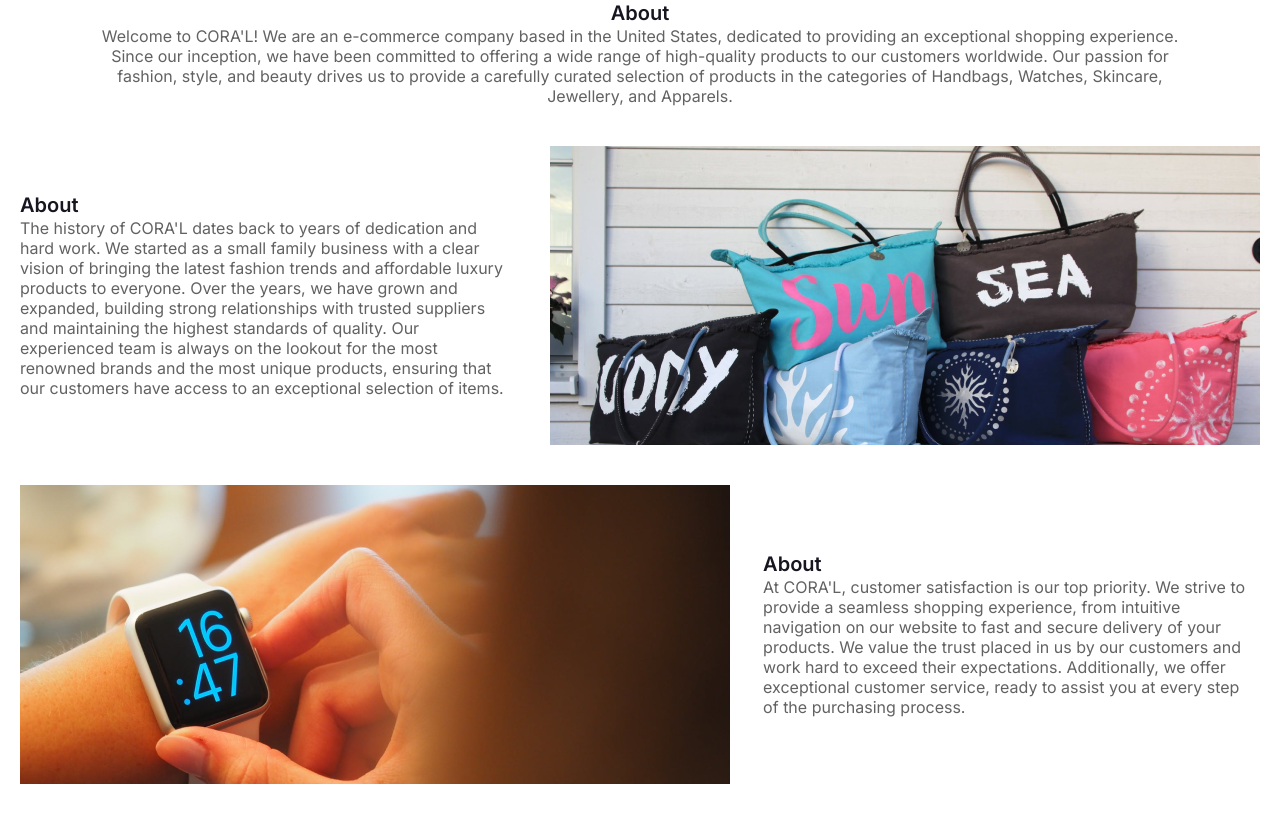
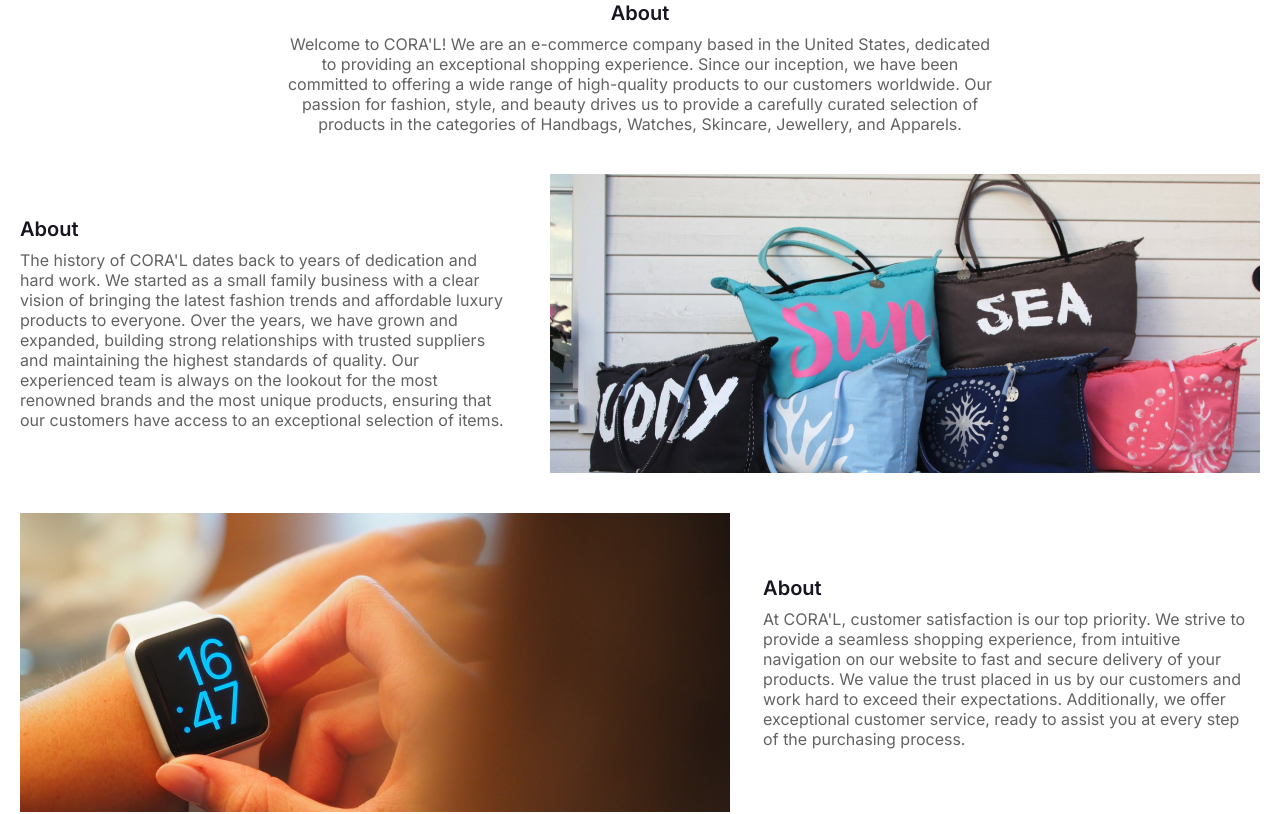
Before and after one commit to Gabriel-Lassen/E-Commerce-CodeVerse, a React (Vite) app in the folder codeverse/: page /about in a window 1280 px wide. Shown: the top 814 px of the page. Built offline with nearby package versions, Linux system fonts and the light colour scheme.

Commit message:
feat:Content-CVS-04

```diff
--- a/codeverse/src/components/content-about/style.module.scss
+++ b/codeverse/src/components/content-about/style.module.scss
@@ -17,6 +17,7 @@
       font-size: 20px;
       font-weight: 600;
       line-height: 26px;
+      padding-bottom: 8px;
     }
 
     p {
@@ -51,6 +52,7 @@
       line-height: 26px;
       color: var(--TypeHighEmphasis);
       text-align: center;
+      padding-bottom: 8px;
     }
 
     p {
@@ -69,9 +71,12 @@
 }
 
 @media only screen and (min-width: 992px) {
-  .about {
+  .description {
+    text-align: center;
+    .about {
     width: 55.7vw;
-  }
+    }
+}
 
   .descriptionImage {
     flex-direction: row;
```
